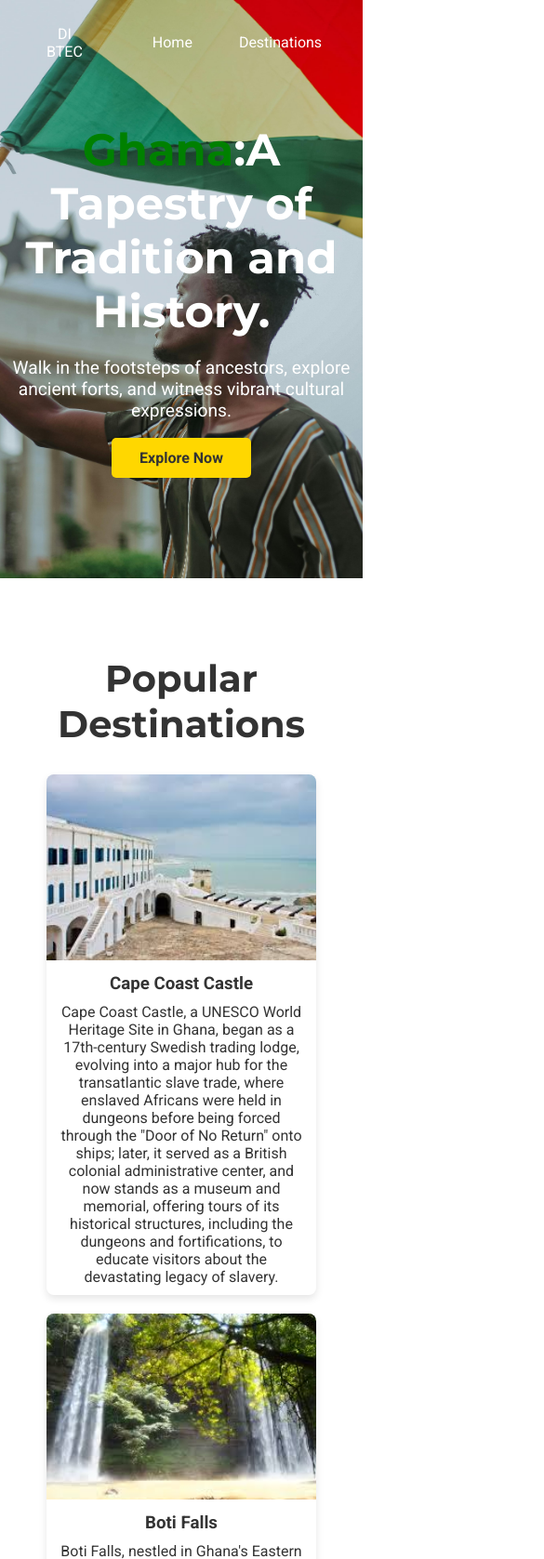
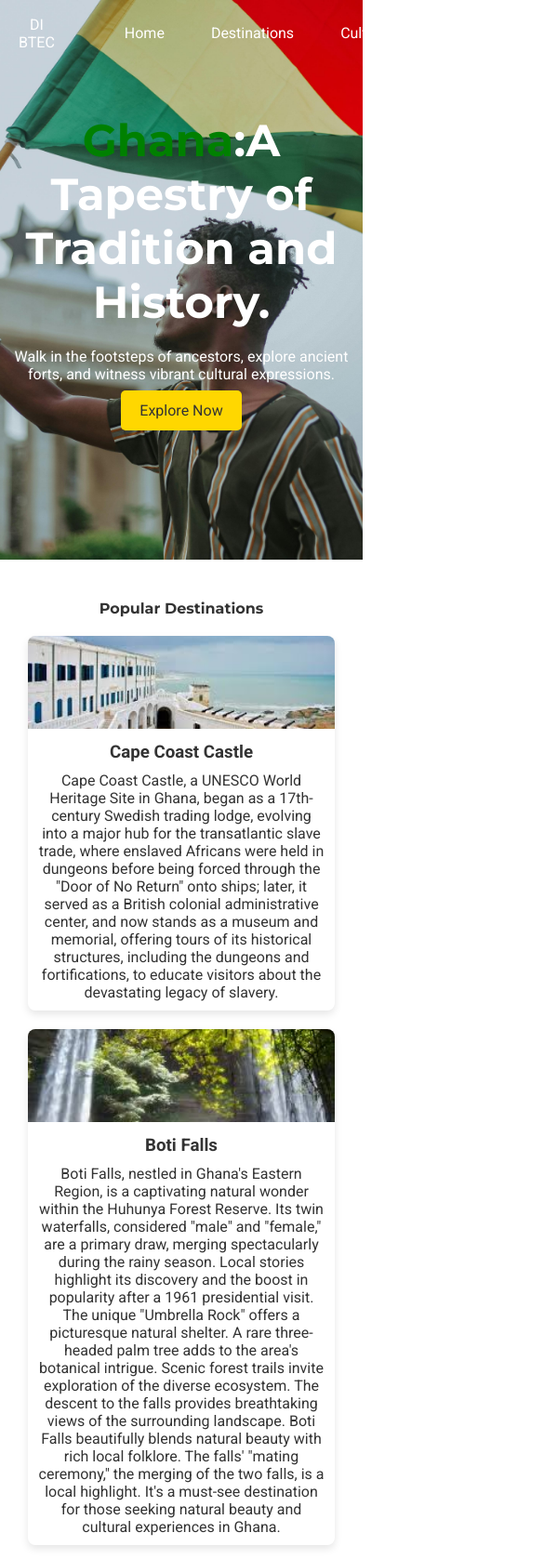
Before and after one commit to sammyyui/Samuel-Ofori, a plain HTML site: page Odogwu/index.html in a window 390 px wide. Shown: the top 1677 px of the page at 93% size, 585 px wide, since content can reach past the window. Drawn offline with Linux system fonts and the light colour scheme.

Commit message:
Update style.css

```diff
--- a/Odogwu/style.css
+++ b/Odogwu/style.css
@@ -153,3 +153,161 @@ footer {
     text-align: center;
     padding: 20px 0;
 }
+
+@media (max-width: 799px){
+  body {
+    font-family: 'Roboto', sans-serif;
+    margin: 0;
+    padding: 0;
+    color: #333;
+    overflow-x: hidden;
+}
+
+header {
+    background: linear-gradient(rgba(0, 0, 0, 0.5), rgba(0, 0, 0, 0.5)), url('images/hero-bg.jpg') center/cover no-repeat;
+    color: #fff;
+    text-align: center;
+    padding: 90px 0;
+    background-size: cover;
+    background-position: center;
+    width: 100%;
+    background: url(ghana.jpg);
+    background-repeat: no-repeat;
+    background-position: center;
+    background-size: cover;
+    height: 50vh;
+}
+
+nav {
+    display: flex;
+    justify-content: space-between;
+    align-items: center;
+    padding: 10px 20px;
+    position: absolute;
+    top: 0;
+    left: 0;
+    width: 100%;
+}
+span{
+    color: green;
+}
+
+.nav .logo {
+    font-size: 1em;
+    font-weight: 400;
+    font-family: 'Montserrat', sans-serif;
+}
+
+nav ul {
+    list-style: none;
+    display: flex;
+    padding-right: 20px;
+}
+
+nav ul li {
+    margin-left: 20px;
+}
+
+nav ul li a {
+    color: #fff;
+    text-decoration: none;
+    padding: 8px 15px;
+    transition: color 0.3s;
+}
+
+nav ul li a:hover {
+    color: #ffd700;
+}
+
+.hero h1 {
+    font-size: 3em;
+    margin-bottom: 20px;
+    font-family: 'Montserrat', sans-serif;
+}
+
+.hero p {
+    font-size: 1em;
+    margin-bottom: 20px;
+}
+
+.btn {
+    background-color: #ffd700;
+    color: #333;
+    padding: 12px 20px;
+    text-decoration: none;
+    border-radius: 5px;
+    font-weight: 300;
+    transition: background-color 0.3s;
+}
+
+.btn:hover {
+    background-color: #ffeb3b;
+}
+
+.destinations, .culture, .food, .contact {
+    padding: 30px;
+    text-align: center;
+}
+
+.destinations h2, .culture h2, .food h2, .contact h2 {
+    font-size: 1em;
+    margin-bottom: 20px;
+    font-family: 'Montserrat', sans-serif;
+}
+
+.destination-grid, .food-grid {
+    display: grid;
+    grid-template-columns: repeat(auto-fit, minmax(250px, 1fr));
+    gap: 20px;
+}
+
+.destination-item, .food-item {
+    border-radius: 8px;
+    overflow: hidden;
+    box-shadow: 0 4px 8px rgba(0, 0, 0, 0.1);
+}
+
+.destination-item img, .food-item img {
+    width: 100%;
+    height: 100px;
+    object-fit: cover;
+}
+
+.destination-item h3 {
+    padding: 10px;
+    margin: 0;
+}
+
+.destination-item p {
+    padding: 0 10px 10px;
+    margin: 0;
+}
+
+.culture-content {
+    display: flex;
+    align-items: center;
+    justify-content: center;
+    gap: 20px;
+    padding: 10px;
+}
+
+.culture-content img {
+    max-width: 300px;
+    border-radius: 8px;
+    box-shadow: 0 4px 8px rgba(0, 0, 0, 0.1);
+}
+
+.contact form input, .contact form textarea {
+    width: 300px;
+    padding: 5px;
+    margin: 10px 0;
+    border-radius: 5px;
+}
+
+footer {
+    background: #333;
+    color: #fff;
+    text-align: center;
+    padding: 10px 0;
+}
+}
```
